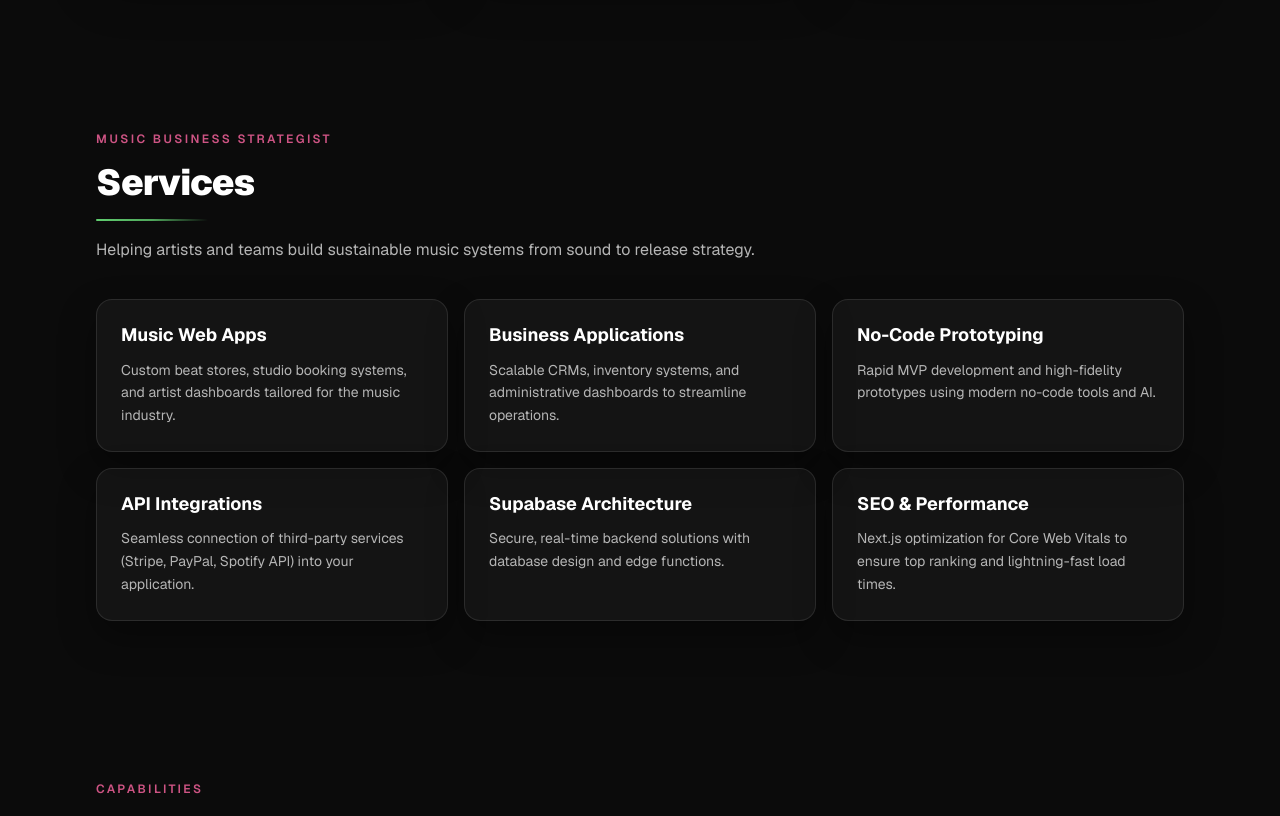
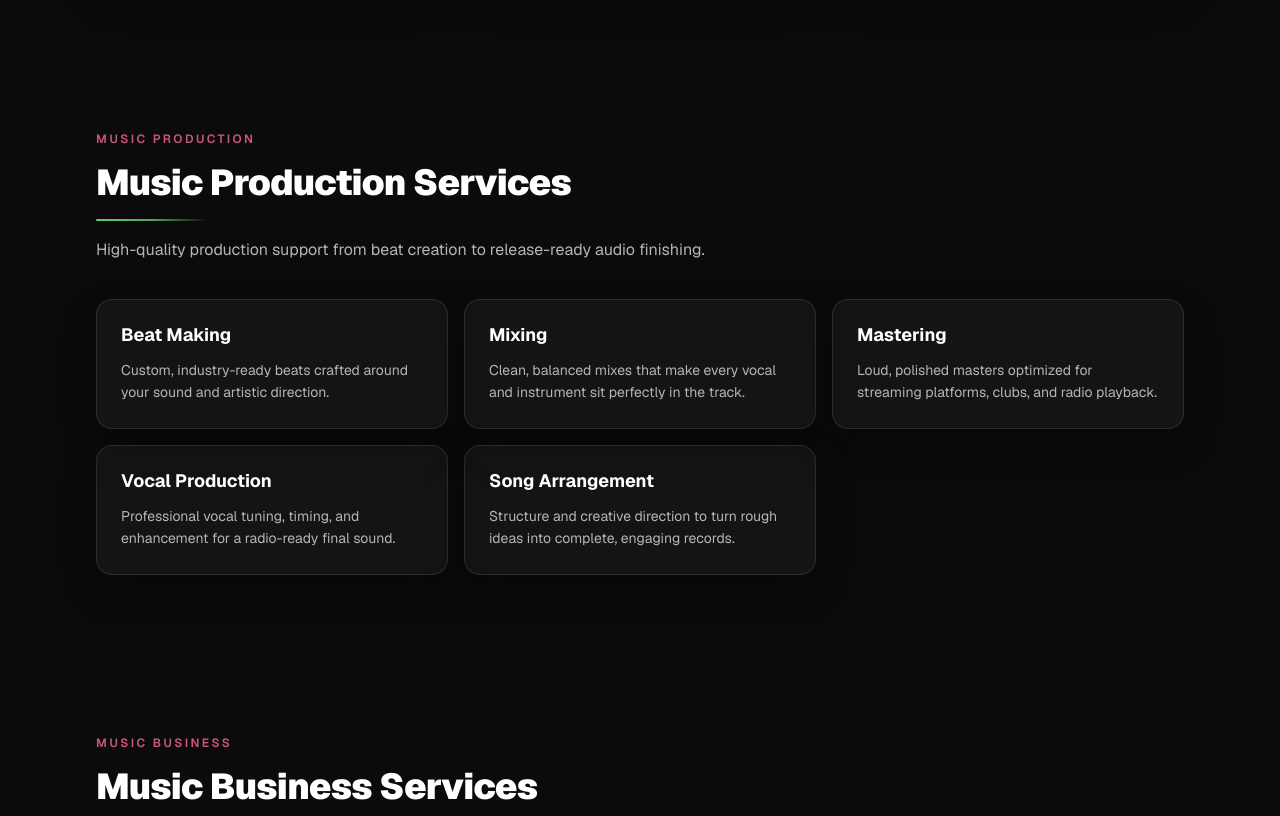
Before and after one commit to impulz-web/benardo-pro, a Next.js app: page / in a window 1280 px wide. Shown: the part 1960-2776 px from the top of the page. Built offline with nearby package versions, Linux system fonts and the light colour scheme.

Commit message:
Update services sections and enforce black text on accent buttons

```diff
--- a/src/app/page.tsx
+++ b/src/app/page.tsx
@@ -1,4 +1,3 @@
-import Image from "next/image";
 import { FooterCta } from "@/components/site/footer-cta";
 import { HeroImageSwitcher } from "@/components/site/hero-image-switcher";
 import { Navbar } from "@/components/site/navbar";
@@ -23,36 +22,64 @@ export default function Home() {
 
   const process = ["Discover", "Design", "Build", "Ship", "Iterate"];
 
+  const musicProductionServices = [
+    {
+      title: "Beat Making",
+      description:
+        "Custom, industry-ready beats crafted around your sound and artistic direction.",
+    },
+    {
+      title: "Mixing",
+      description:
+        "Clean, balanced mixes that make every vocal and instrument sit perfectly in the track.",
+    },
+    {
+      title: "Mastering",
+      description:
+        "Loud, polished masters optimized for streaming platforms, clubs, and radio playback.",
+    },
+    {
+      title: "Vocal Production",
+      description:
+        "Professional vocal tuning, timing, and enhancement for a radio-ready final sound.",
+    },
+    {
+      title: "Song Arrangement",
+      description:
+        "Structure and creative direction to turn rough ideas into complete, engaging records.",
+    },
+  ];
+
   const musicBusinessServices = [
     {
-      title: "Music Web Apps",
+      title: "Music Distribution",
       description:
-        "Custom beat stores, studio booking systems, and artist dashboards tailored for the music industry.",
+        "Release your music globally across major DSPs with proper metadata and delivery setup.",
     },
     {
-      title: "Business Applications",
+      title: "Release Strategy",
       description:
-        "Scalable CRMs, inventory systems, and administrative dashboards to streamline operations.",
+        "Campaign planning for singles, EPs, and albums to maximize reach and listener growth.",
     },
     {
-      title: "No-Code Prototyping",
+      title: "Royalties & Publishing Setup",
       description:
-        "Rapid MVP development and high-fidelity prototypes using modern no-code tools and AI.",
+        "Guidance on collecting publishing, performance, and neighboring rights revenue correctly.",
     },
     {
-      title: "API Integrations",
+      title: "Artist Branding",
       description:
-        "Seamless connection of third-party services (Stripe, PayPal, Spotify API) into your application.",
+        "Define your visual identity and positioning so your brand stays memorable and marketable.",
     },
     {
-      title: "Supabase Architecture",
+      title: "Playlist & DSP Pitching",
       description:
-        "Secure, real-time backend solutions with database design and edge functions.",
+        "Strategic pitching support to improve your chances of playlist placements and discovery.",
     },
     {
-      title: "SEO & Performance",
+      title: "Catalog Management",
       description:
-        "Next.js optimization for Core Web Vitals to ensure top ranking and lightning-fast load times.",
+        "Organize, track, and optimize your existing releases for long-term catalog performance.",
     },
   ];
 
@@ -145,9 +172,31 @@ export default function Home() {
         <section className="py-16 sm:py-20">
           <Container>
             <SectionHeader
-              kicker="Music Business Strategist"
-              title="Services"
-              subtitle="Helping artists and teams build sustainable music systems from sound to release strategy."
+              kicker="Music Production"
+              title="Music Production Services"
+              subtitle="High-quality production support from beat creation to release-ready audio finishing."
+            />
+
+            <div className="grid gap-4 md:grid-cols-2 lg:grid-cols-3">
+              {musicProductionServices.map((service) => (
+                <article
+                  key={service.title}
+                  className="rounded-2xl border border-white/10 bg-surface p-6 shadow-[0_16px_36px_rgba(0,0,0,0.35)] transition-all duration-300 hover:-translate-y-1 hover:shadow-[0_24px_55px_rgba(0,0,0,0.45)]"
+                >
+                  <h3 className="text-lg font-bold leading-tight text-foreground">{service.title}</h3>
+                  <p className="mt-3 text-sm leading-relaxed text-text">{service.description}</p>
+                </article>
+              ))}
+            </div>
+          </Container>
+        </section>
+
+        <section className="py-16 sm:py-20">
+          <Container>
+            <SectionHeader
+              kicker="Music Business"
+              title="Music Business Services"
+              subtitle="Strategic services to help artists release smarter, grow faster, and monetize effectively."
             />
 
             <div className="grid gap-4 md:grid-cols-2 lg:grid-cols-3">
--- a/src/components/ui/button.tsx
+++ b/src/components/ui/button.tsx
@@ -13,7 +13,7 @@ type ButtonProps = {
 
 const variantStyles: Record<ButtonVariant, string> = {
   primary:
-    "border border-accent bg-accent text-[#0B0B0B] shadow-[0_12px_30px_rgba(97,206,112,0.3)] hover:brightness-105",
+    "border border-accent bg-accent !text-black visited:!text-black active:!text-black shadow-[0_12px_30px_rgba(97,206,112,0.3)] hover:brightness-105",
   secondary:
     "border border-border-soft bg-surface text-foreground hover:border-accent/45 hover:bg-surface-strong",
   ghost: "border border-transparent bg-transparent text-foreground hover:bg-surface",
```
